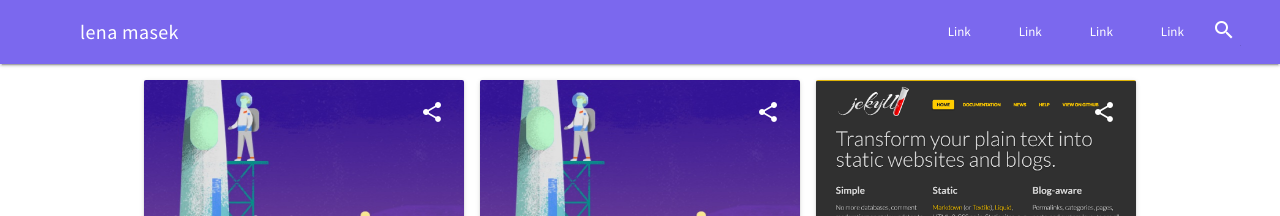
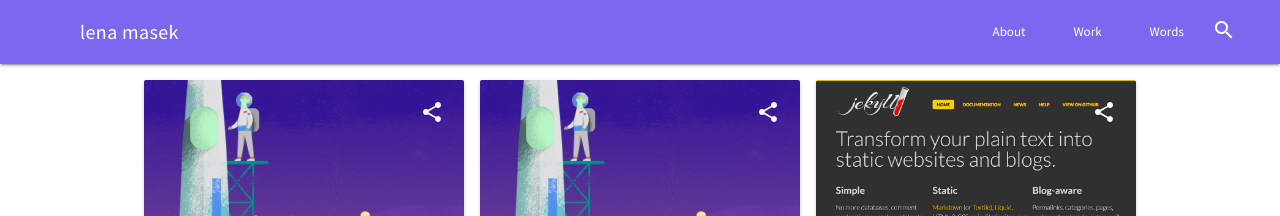
Before and after one commit to lenamasek/lenamasek.github.io, a Jekyll site: the page built from index.html, in a window 1280 px wide. Shown: the top 216 px of the page. Built offline with Jekyll 4.4.1, drawn with Linux system fonts in a browser that asks for light colours.

Commit message:
addding links to header

```diff
--- a/_includes/header.html
+++ b/_includes/header.html
@@ -6,10 +6,9 @@
       <div class="mdl-layout-spacer"></div>
       <!-- Navigation. We hide it in small screens. -->
       <nav class="mdl-navigation mdl-layout--large-screen-only">
-        <a class="mdl-navigation__link" href="">Link</a>
-        <a class="mdl-navigation__link" href="">Link</a>
-        <a class="mdl-navigation__link" href="">Link</a>
-        <a class="mdl-navigation__link" href="">Link</a>
+        <a class="mdl-navigation__link" href="http://lenamasek.website/about/">About</a>
+        <a class="mdl-navigation__link" href="http://lenamasek.website/work/">Work</a>
+        <a class="mdl-navigation__link" href="">Words</a>
       </nav>
 
       <div class="mdl-textfield mdl-js-textfield mdl-textfield--expandable is-upgraded">
```
